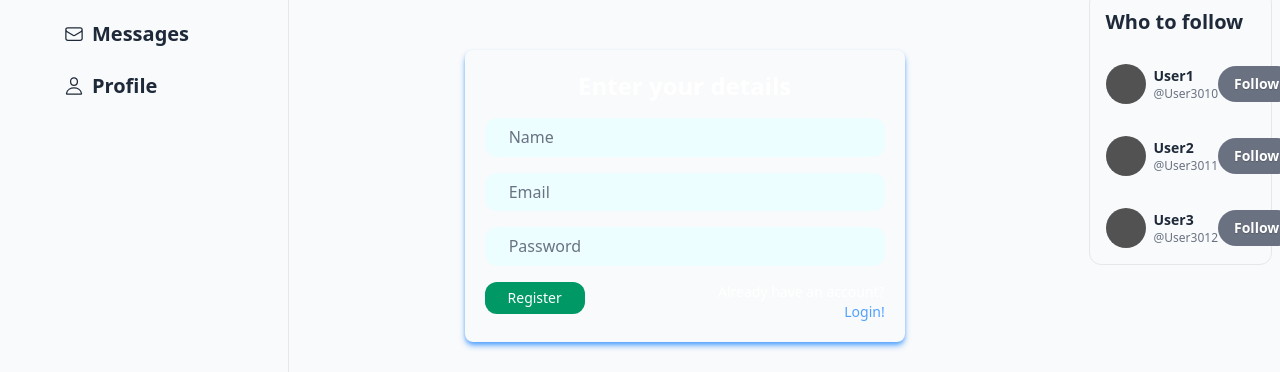
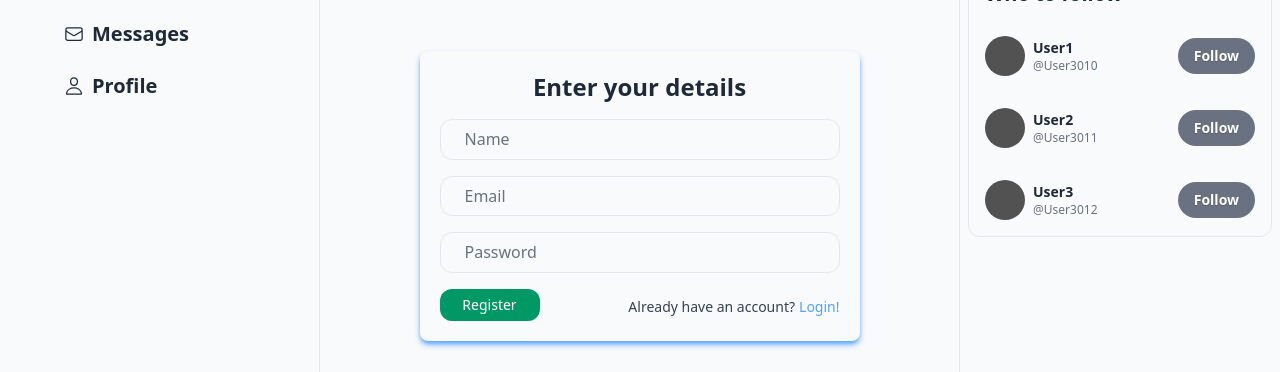
Before and after one commit to priyoarman/anothertwitter, a Next.js app: page /register in a window 1280 px wide. Shown: the part 204-576 px from the top of the page. Built offline with nearby package versions, Linux system fonts and the light colour scheme; no server answers.

Commit message:
Update_170625_1320

```diff
--- a/app/components/AddPost.jsx
+++ b/app/components/AddPost.jsx
@@ -16,7 +16,7 @@ export default function AddPost() {
   if (status === "loading") return null;
   if (!session) {
     return (
-      <p className="flex justify-center items-center text-center gap-1.5 text-gray-200 my-2 mx-2 mb-8 px-4 py-4 h-34">
+      <p className="flex justify-center items-center text-center gap-1.5 text-gray-700 font-semibold my-2 mx-2 mb-8 px-4 py-4 h-34">
         Please{" "}
         <a href="/login" className="text-blue-400">
           log in
--- a/app/components/LoginForm.jsx
+++ b/app/components/LoginForm.jsx
@@ -15,48 +15,49 @@ const LoginForm = () => {
     e.preventDefault();
     try {
       const res = await signIn("credentials", {
+        redirect: false,
         email,
         password,
-        callbackUrl: "/profile",
       });
-      if (res.error) {
+      if (res?.error) {
         setError("Invalid Credentials");
         setTimeout(() => setError(""), 3000);
         return;
       }
+      router.push("/profile");
     } catch (error) {
       console.log(error);
     }
   };
 
   return (
-    <div className="grid place-items-center h-screen container min-w-xl mx-auto px-6 py-6">
+    <div className="sticky w-1/2 border-r-1 border-gray-200 grid place-items-center h-screen container min-w-xl mx-auto px-6 py-6">
       <div className="shadow-md place-items-center shadow-blue-400 p-5 rounded-lg">
-        <h1 className="text-2xl text-white font-semibold">Login</h1>
+        <h1 className="text-2xl text-gray-700 font-semibold">Login</h1>
         <form
           onSubmit={handleSubmit}
           className="flex flex-col gap-4 mt-4 justify-center items-center"
         >
           <input
-            className="w-[400px] bg-cyan-50 rounded-xl text-gray-900 text-[16px] placeholder-gray-500 py-2 px-6"
+            className="w-[400px] bg-gray-50 rounded-xl text-gray-900 text-[16px] placeholder-gray-500 border-1 border-gray-200 py-2 px-6"
             onChange={(e) => setEmail(e.target.value)}
             type="text"
             placeholder="Email"
           />
           <input
-            className="w-[400px] bg-cyan-50 rounded-xl text-gray-900 text-[16px] placeholder-gray-500 py-2 px-6"
+            className="w-[400px] bg-gray-50 rounded-xl text-gray-900 text-[16px] placeholder-gray-500 border-1 border-gray-200 py-2 px-6"
             onChange={(e) => setPassword(e.target.value)}
             type="password"
             placeholder="Password"
           />
           <div className="flex flex-row w-full justify-between">
-            <button className="bg-blue-400 w-1/4 text-white text-sm rounded-xl px-4 h-8 hover:bg-blue-300">
+            <button className="bg-blue-400 w-1/4 text-white text-sm rounded-xl px-4 h-8 hover:bg-blue-300 cursor-pointer">
               Login
             </button>
             <Link href="/register">
-              <div className="flex flex-col text-white text-sm text-right">
+              <div className="flex flex-row gap-1 mt-2 text-gray-700 text-sm text-right">
                 Don't have an account?{" "}
-                <span className="text-blue-400 hover:text-blue-300 hover:underline">
+                <span className="text-emerald-600 hover:text-emerald-500 hover:underline">
                   Register!
                 </span>
               </div>
--- a/app/components/RegisterForm.jsx
+++ b/app/components/RegisterForm.jsx
@@ -38,9 +38,9 @@ const RegisterForm = () => {
   };
 
   return (
-    <div className="grid place-items-center h-screen container min-w-xl mx-auto px-6 py-6">
+    <div className="sticky w-1/2 border-r-1 border-gray-200 grid place-items-center h-screen container min-w-xl mx-auto px-6 py-6">
       <div className="shadow-md place-items-center shadow-blue-400 p-5 rounded-lg">
-        <h1 className="text-2xl text-white font-semibold">
+        <h1 className="text-2xl text-gray-800 font-semibold">
           Enter your details
         </h1>
         <form
@@ -48,34 +48,34 @@ const RegisterForm = () => {
           className="flex flex-col gap-4 mt-4 justify-center items-center"
         >
           <input
-            className="w-[400px] bg-cyan-50 rounded-xl text-gray-900 text-[16px] placeholder-gray-500 py-2 px-6"
+            className="w-[400px] bg-gray-50 rounded-xl text-gray-900 text-[16px] placeholder-gray-500 border-1 border-gray-200 py-2 px-6"
             onChange={(e) => setName(e.target.value)}
             type="text"
             placeholder="Name"
           />
           <input
-            className="w-[400px] bg-cyan-50 rounded-xl text-gray-900 text-[16px] placeholder-gray-500 py-2 px-6"
+            className="w-[400px] bg-gray-50 rounded-xl text-gray-900 text-[16px] placeholder-gray-500 border-1 border-gray-200 py-2 px-6"
             onChange={(e) => setEmail(e.target.value)}
             type="text"
             placeholder="Email"
           />
           <input
-            className="w-[400px] bg-cyan-50 rounded-xl text-gray-900 text-[16px] placeholder-gray-500 py-2 px-6"
+            className="w-[400px] bg-gray-50 rounded-xl text-gray-900 text-[16px] placeholder-gray-500 border-1 border-gray-200 py-2 px-6"
             onChange={(e) => setPassword(e.target.value)}
             type="password"
             placeholder="Password"
           />
           <div className="flex flex-row w-full justify-between">
             <button
-              className="bg-emerald-600 w-1/4 text-white text-sm rounded-xl px-4 h-8 hover:bg-blue-300"
+              className="bg-emerald-600 w-1/4 text-white text-sm rounded-xl px-4 h-8 hover:bg-emerald-500 cursor-pointer"
               type="submit"
             >
               Register
             </button>
             <Link href="/login">
-              <div className="flex flex-col text-white text-sm text-right">
+              <div className="flex flex-row gap-1 mt-2 text-gray-700 text-sm text-right">
                 Already have an account?{" "}
-                <span className="text-blue-400 hover:text-blue-300 hover:underline">
+                <span className="text-blue-400 hover:text-gray-500 hover:underline">
                   Login!
                 </span>
               </div>
```
